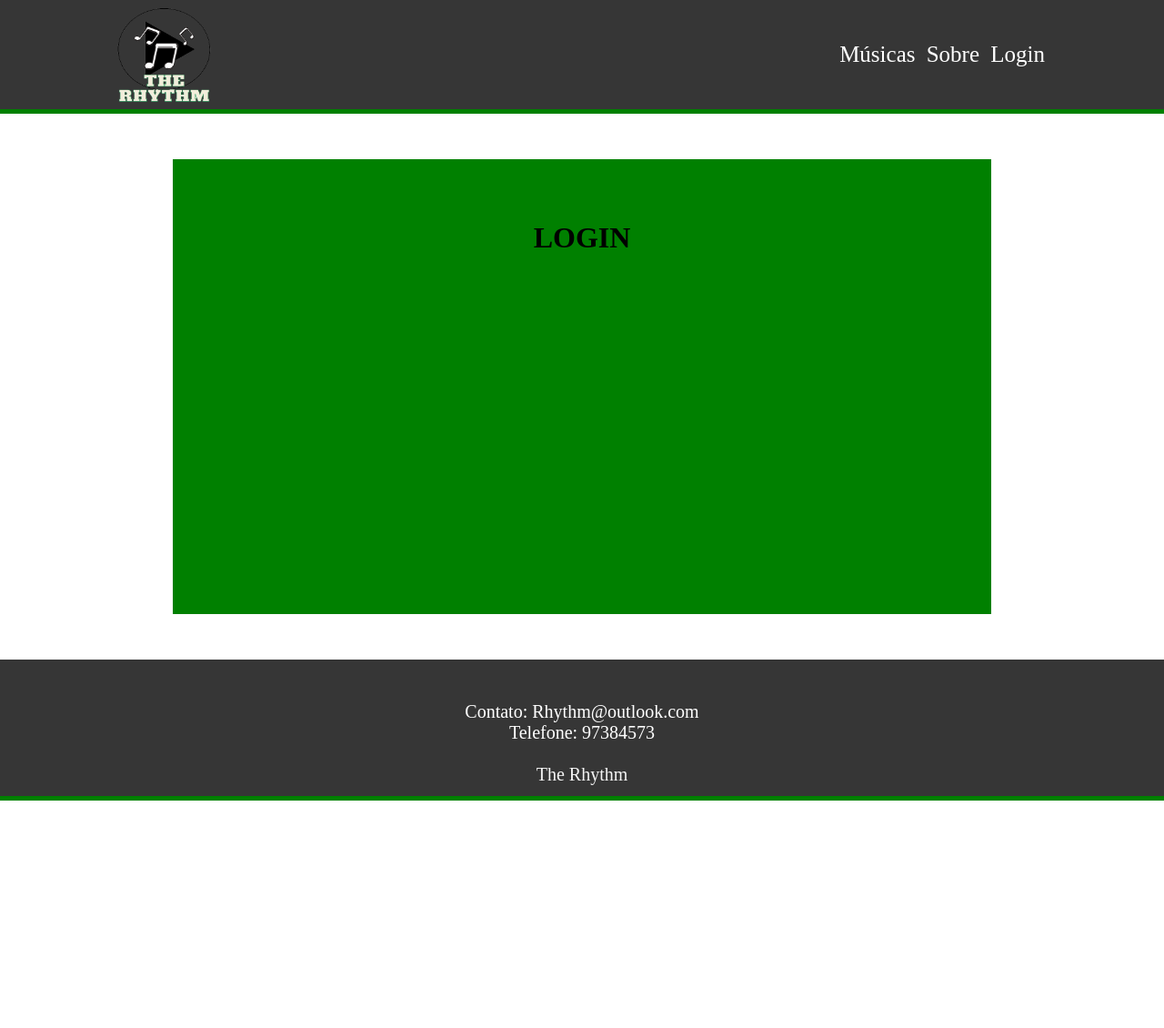
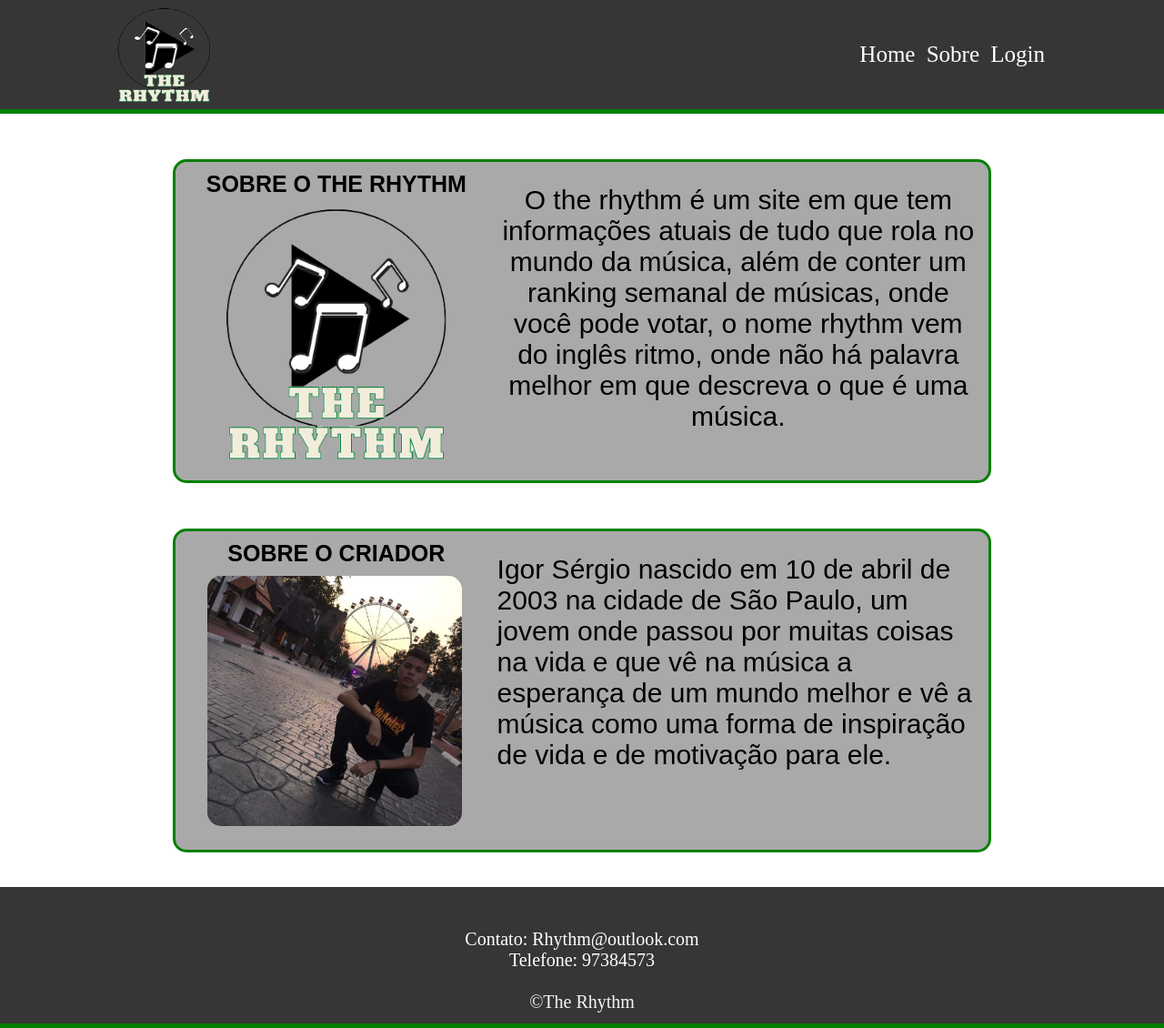
Before and after one commit to IgorSergio2003/projetoIndividual, a plain HTML site: page SITE/SOBRE/sobre.html in a window 1280 px wide. Shown: the whole page at 91% size. Before the commit the page ends 880 px from the top, so only its background shows below. Drawn offline with Linux system fonts and the light colour scheme.

Commit message:
Finalizando estrutura do site

```diff
--- /dev/null
+++ b/SITE/CADASTRO/style.css
@@ -0,0 +1,139 @@
+* {
+    margin: 0px;
+padding: 0px;
+}
+
+header{
+    height: 120px;
+    width: 100%;
+    background-color: #363636;
+    border-bottom: solid green 5px;
+    display: flex;
+    align-items: center;
+    justify-content: space-between;
+}
+
+.imagem{
+    width: 105px;
+    height: 105px;
+}
+
+body{
+    border-color: whitesmoke;
+}
+
+
+.container{
+width: 80%;
+height: 120px;
+margin: auto;
+display: flex;
+align-items: center;
+justify-content: space-between;
+font-size: 25px;
+color: green;
+
+}
+
+a{
+background-color: 363636;
+margin: 3px;
+color: white;
+border-radius: 3px;
+text-decoration: none;
+}
+
+a:hover{
+    background-color: white;
+    color: #363636;
+    }
+
+.corpo-cadastro{
+    width: 700px;
+    height: 600px;
+    background-color: #A9A9A9;
+    margin-left: auto;
+    margin-right: auto;
+    margin-top: 70px;
+    border-radius: 8px;
+    border: solid green 3px;
+}
+
+
+
+input{
+    width: 450px;
+height: 30px;
+
+border-radius: 7px;
+color: black;
+font-family:monospace ;
+margin-top: 30px;
+margin-left: 5px;
+
+}
+
+.texto{
+    font-size: 25px;
+    margin-left: 25px;
+    font-weight: bold;
+}
+
+h1{
+    text-align: center;
+    margin-top: 30px;
+    font-size: 35px;
+    font-family:Arial, Helvetica, sans-serif;
+    color: white;
+    -webkit-text-stroke-width: 2px;
+      -webkit-text-stroke-color: green;
+}
+
+footer{
+    border-bottom: solid green 5px;
+    height: 150px;
+background-color: #363636;
+text-align: center;
+color: whitesmoke;
+margin-top: 100px;
+
+}
+
+select{
+margin-top: 30px;
+margin-left: 5px;
+
+}
+
+
+button{
+    height: 30px;
+    width: 140px;
+    background-color: black;
+    color: #32CD32;
+    border-radius: 7px;
+    font-weight: bold;
+    font-size: 18px;
+    font-family:Verdana, Geneva, Tahoma, sans-serif;
+    transition: 1s;
+    margin-top: 30px;
+    text-align: center;
+
+    }
+
+    .botoes{
+        margin-top: 30px;
+        text-align: center;
+
+    }
+
+    .corpo{
+       text-align: center;
+       margin-top: 15px;
+    }
+
+    .btn:hover {
+        color: black;
+        background-color: green;
+
+        }
--- /dev/null
+++ b/SITE/LOGIN/style.css
@@ -0,0 +1,123 @@
+* {
+    margin: 0px;
+padding: 0px;
+}
+
+header{
+    height: 120px;
+    width: 100%;
+    background-color: #363636;
+    border-bottom: solid green 5px;
+    display: flex;
+    align-items: center;
+    justify-content: space-between;
+}
+
+.imagem{
+    width: 105px;
+    height: 105px;
+}
+
+body{
+    border-color: whitesmoke;
+}
+
+
+.container{
+width: 80%;
+height: 120px;
+margin: auto;
+display: flex;
+align-items: center;
+justify-content: space-between;
+font-size: 25px;
+color: green;
+
+}
+
+a{
+background-color: 363636;
+margin: 3px;
+color: white;
+border-radius: 3px;
+text-decoration: none;
+}
+
+a:hover{
+    background-color: white;
+    color: #363636;
+    }
+
+footer{
+    border-bottom: solid green 5px;
+    height: 150px;
+background-color: #363636;
+text-align: center;
+color: whitesmoke;
+margin-top: 100px;
+
+}
+
+.corpo-login{
+width: 700px;
+height: 400px;
+margin-left: auto;
+margin-right: auto;
+background-color: #A9A9A9;
+margin-top: 100px;
+border-radius: 8px;
+border: solid green 3px;
+}
+
+h1{
+    text-align: center;
+  margin-top: 30px;
+  font-size: 35px;
+  font-family:Arial, Helvetica, sans-serif;
+  color: white;
+  -webkit-text-stroke-width: 2px;
+    -webkit-text-stroke-color: green;
+
+
+}
+
+input{
+width: 550px;
+height: 30px;
+margin-top: 25px;
+border-radius: 7px;
+color: black;
+font-family:monospace ;
+
+}
+
+.texto{
+font-size: 25px;
+margin-left: 25px;
+font-weight: bold;
+}
+
+button{
+height: 30px;
+width: 140px;
+background-color: black;
+color: #32CD32;
+border-radius: 7px;
+font-weight: bold;
+font-size: 18px;
+font-family:Verdana, Geneva, Tahoma, sans-serif;
+transition: 1s;
+
+}
+
+.botoes{
+    margin-top: 30px;
+    text-align: center;
+
+}
+
+.btn:hover {
+color: black;
+background-color: green;
+
+}
--- a/SITE/SOBRE/sobre.html
+++ b/SITE/SOBRE/sobre.html
@@ -14,22 +14,41 @@
     <img class="imagem" src="../Sobre/logo.png">
 
     <ul>
-    <a href="">Músicas</a>
-    <a href="">Sobre</a>
-    <a href="">Login</a>
+    <a href="../index.html">Home</a>
+    <a href="../SOBRE/sobre.html">Sobre</a>
+    <a href="../LOGIN/login.html">Login</a>
 </ul>
 
 </div>
 </header>
 
 <div class="corpo">
-    <br>
-    <h1>LOGIN</h1>
+
+    <div class="container1">
+
+    <div class="container-img">
+    <h1>SOBRE O THE RHYTHM</h1>
+    <img src="./logo.png" class="imgsobre" >
+    </div>
+        <div class="container-texto">O the rhythm é um site em que tem informações atuais de tudo que rola no mundo da música, além de conter um ranking semanal de músicas, onde você pode votar, o nome rhythm vem do inglês ritmo, onde não há palavra melhor em que descreva o que é uma música.</div>
+
 </div>
 
-<footer>
+
+<div class="container2">
+
+    <div class="container2-img">
+    <h1>SOBRE O CRIADOR</h1>
+    <img src="./foto.jpeg" class="imgpessoal" >
+    </div>
+        <div class="container2-texto">Igor Sérgio nascido em 10 de abril de 2003 na cidade de São Paulo, um jovem onde passou por muitas coisas na vida e que vê na música a esperança de um mundo melhor e vê a música como uma forma de inspiração de vida e de motivação para ele.</div>
+</div>
+
+</div>
 
 
+
+<footer>
     <div class="textfooter">
         <br>
         <br>
@@ -40,7 +59,7 @@
         <a href="">Telefone: 97384573</a>
         <br>
         <br>
-        The Rhythm
+        ©The Rhythm
     </div>
 
 </footer>
--- a/SITE/SOBRE/style.css
+++ b/SITE/SOBRE/style.css
@@ -31,7 +31,7 @@ display: flex;
 align-items: center;
 justify-content: space-between;
 font-size: 25px;
-color: green;
+
 
 }
 
@@ -43,6 +43,10 @@ border-radius: 3px;
 text-decoration: none;
 }
 
+a:hover{
+    background-color: white;
+    color: #363636;
+    }
 
 footer{
     border-bottom: solid green 5px;
@@ -61,8 +65,8 @@ margin-top: 50px;
 .corpo{
     margin-top: 50px;
     width: 900px;
-    height: 500px;
-    background-color: green;
+    height: 750px;
+
     margin-left: auto;
     margin-right: auto;
 
@@ -70,6 +74,66 @@ margin-top: 50px;
 
 h1{
     text-align: center;
-    margin-top: 50px;
+  margin-top: 10px;
+  font-size: 25px;
+  font-family:Arial, Helvetica, sans-serif
 
 }
+.container1{
+    height: 350px;
+    text-align: center;
+    background-color: #A9A9A9;
+    display: flex;
+    border-radius: 15px;
+    border: solid green 3px;
+}
+
+.container2{
+    height: 350px;
+    background-color: #A9A9A9;
+    display: flex;
+    margin-top: 50px;
+    border-radius: 15px;
+    border: solid green 3px;
+
+}
+
+.container-img{
+width: 40%;
+
+}
+
+
+.container-texto{
+width: 60%;
+margin-top: 25px;
+font-size: 30px;
+font-family: Arial, Helvetica, sans-serif;
+margin-right: 10px;
+}
+
+.container2-img{
+    width: 40%;
+    }
+
+
+    .container2-texto{
+    width: 60%;
+    margin-top: 25px;
+    font-size: 30px;
+    font-family: Arial, Helvetica, sans-serif;
+    margin-right: 10px;
+    }
+
+    .imgsobre{
+        width: 250px;
+    margin-top: 10px;
+    }
+
+    .imgpessoal{
+        width: 280px;
+    margin-top: 10px;
+    border-radius: 15px;
+    margin-left: 35px;
+
+    }
```
Also changed, not shown: SITE/CADASTRO/cadastro.html (added, +67 -0 lines), SITE/LOGIN/login.html (added, +57 -0 lines), SITE/index.html (+5 -5 lines), SITE/style.css (+19 -4 lines), SITE/CADASTRO/logo sem fundo.png (added), SITE/CADASTRO/logo.png (added), SITE/LOGIN/logo sem fundo.png (added), SITE/LOGIN/logo.png (added), SITE/SOBRE/foto.jpeg (added), SITE/justin.jpeg, 2 other files.
